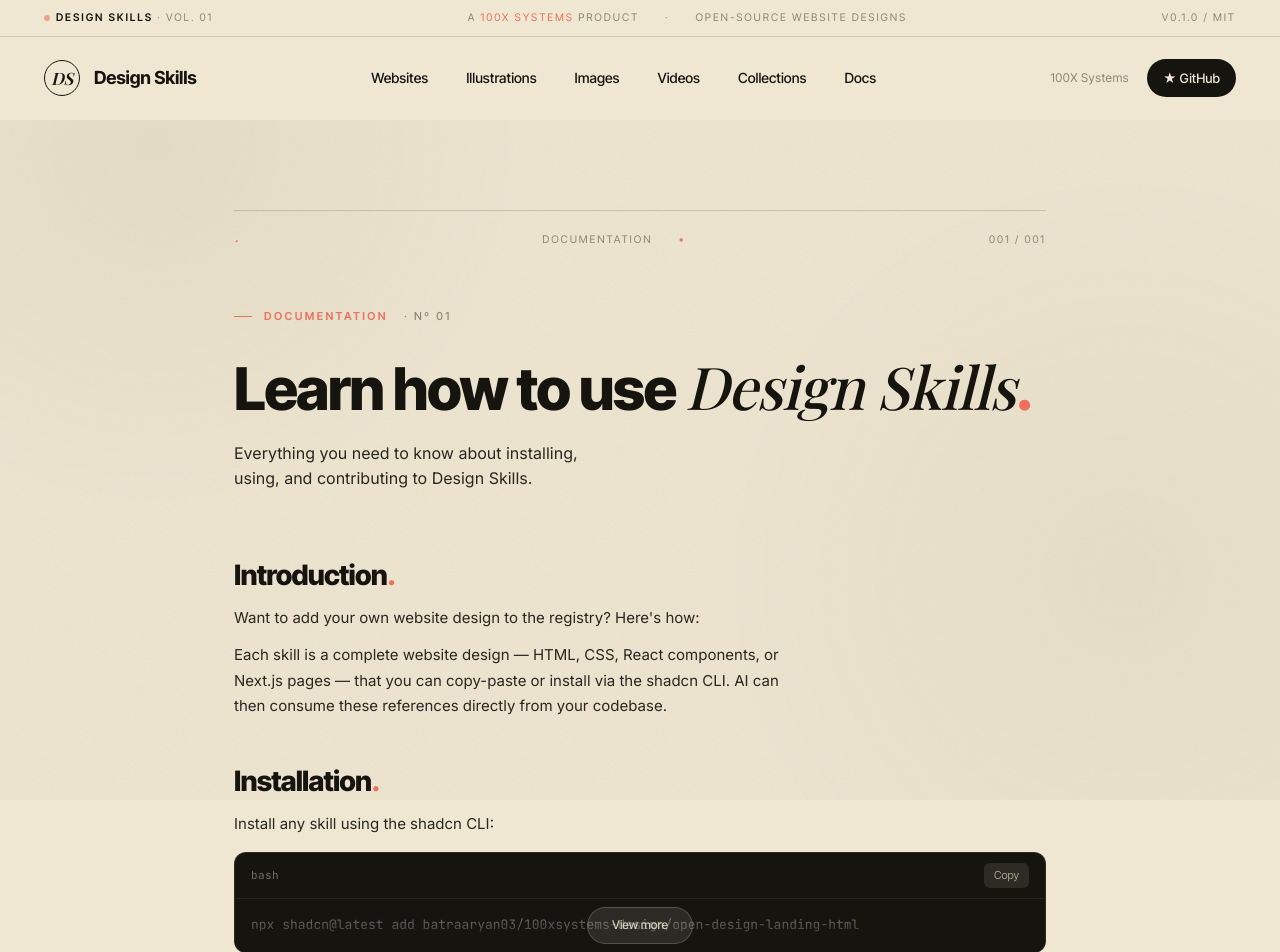
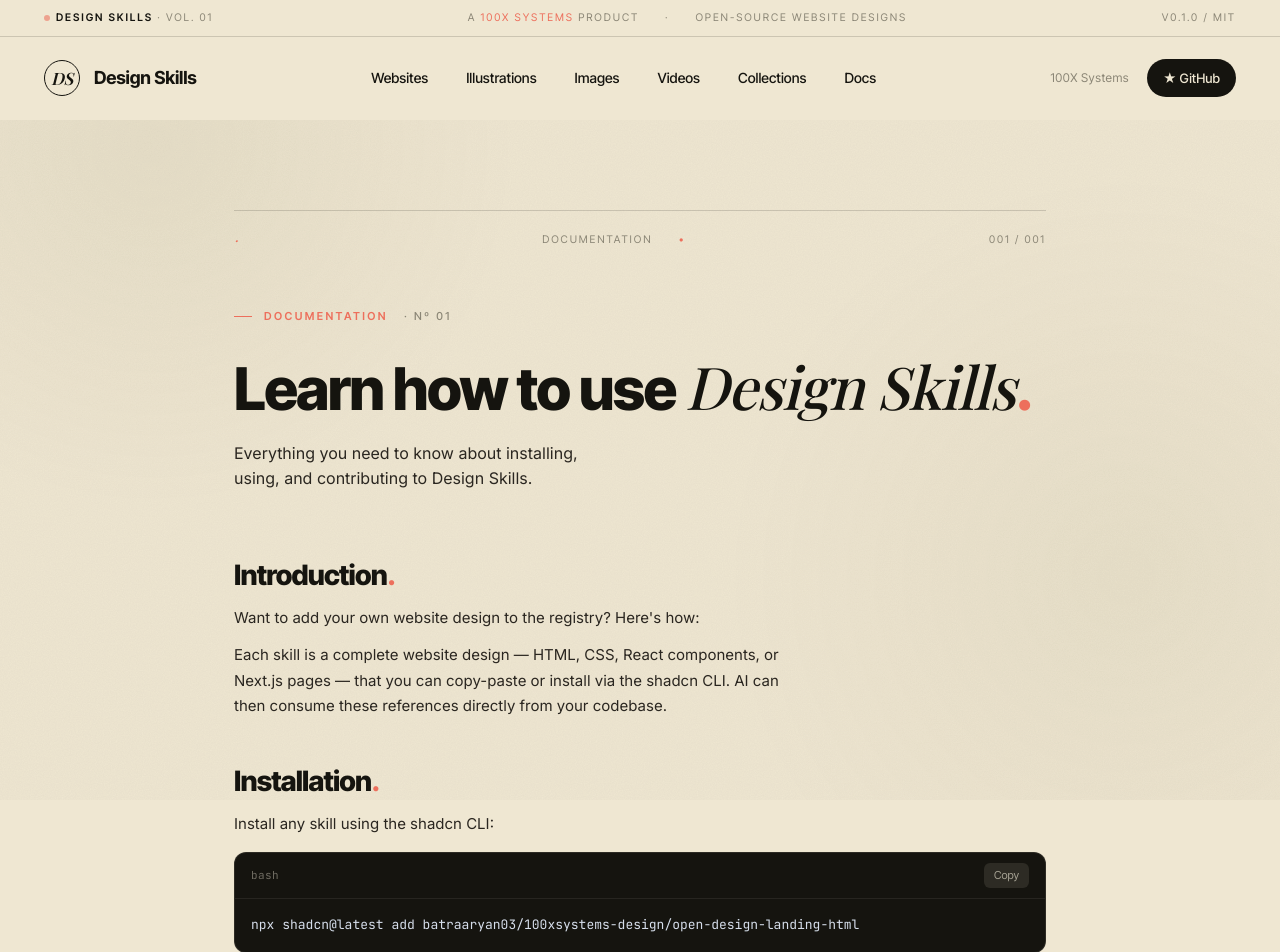
Before and after one commit to batraaryan03/100xsystems-design, a Next.js app: page /docs in a window 1280 px wide. Shown: the top 952 px of the page. Built offline with nearby package versions, Linux system fonts and the light colour scheme; a web font is replaced by a local one.

Commit message:
fix: consistent showViewMore={false} on all install command CodeBlocks

```diff
--- a/src/presentation/features/docs/docs.feature.tsx
+++ b/src/presentation/features/docs/docs.feature.tsx
@@ -41,7 +41,7 @@
               <p style={{ fontFamily: "var(--body)", fontSize: "15px", color: "var(--ink-soft)", lineHeight: 1.7, maxWidth: "60ch", marginBottom: "16px" }}>
                 Install any skill using the shadcn CLI:
               </p>
-              <CodeBlock code="npx shadcn@latest add batraaryan03/100xsystems-design/open-design-landing-html" language="bash" />
+              <CodeBlock code="npx shadcn@latest add batraaryan03/100xsystems-design/open-design-landing-html" language="bash" showViewMore={false} />
 
               <p style={{ fontFamily: "var(--body)", fontSize: "15px", color: "var(--ink-soft)", lineHeight: 1.7, maxWidth: "60ch", marginTop: "16px", marginBottom: "8px" }}>
                 Install an illustration pack:
```
